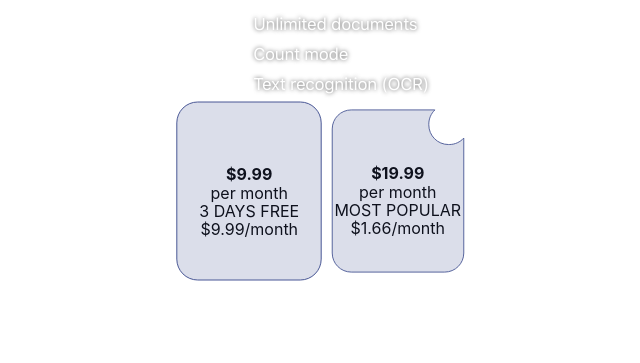
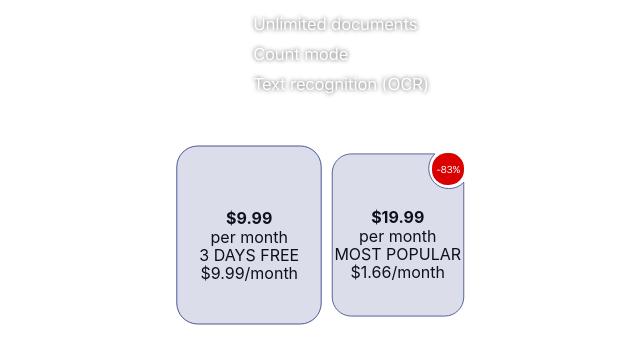
Before and after one commit to Vonubat/banner-iphone, a website built with webpack: page src/index.html in a window 1280 px wide. Shown: the part 323-686 px from the top of the page, without its empty margins (320-960 px from the left). Built offline with nearby package versions, Linux system fonts and the light colour scheme.

Commit message:
feat: enhance offer component #2

```diff
--- a/src/components/content.ts
+++ b/src/components/content.ts
@@ -10,7 +10,7 @@ export class Content extends LocalizationService {
       height: '15px',
     },
     titleProps: {
-      cssClassList: ['title-content', 'title-content__unlim-docs'],
+      cssClassList: ['content-title', 'content-title__unlim-docs'],
       innerHtml: this.langData['Unlimited documents'],
     },
   };
@@ -22,7 +22,7 @@ export class Content extends LocalizationService {
       height: '22px',
     },
     titleProps: {
-      cssClassList: ['title-content', 'title-content__export'],
+      cssClassList: ['content-title', 'content-title__export'],
       innerHtml: this.langData['Count mode'],
     },
   };
@@ -34,7 +34,7 @@ export class Content extends LocalizationService {
       height: '22px',
     },
     titleProps: {
-      cssClassList: ['title-content', 'title-content__ocr'],
+      cssClassList: ['content-title', 'content-title__ocr'],
       innerHtml: this.langData['Text recognition (OCR)'],
     },
   };
--- a/src/components/offer.ts
+++ b/src/components/offer.ts
@@ -33,11 +33,20 @@ export class Offer extends LocalizationService {
 
     const bg = createSVGElement('../assets/shape-2.svg', {
       cssClassList: ['section-bg', 'section-bg__annually'],
-      boxWidth: '134px',
+      boxWidth: '137px',
       boxHeight: '164px',
     });
 
-    annuallySection.appendChild(bg);
+    const saleBadge = createHTMLElement('div', {
+      cssClassList: ['sale-badge', 'sale-badge_passive'],
+    });
+
+    const badgeText = createHTMLElement('span', {
+      innerHtml: this.langData['-83%'],
+    });
+
+    saleBadge.appendChild(badgeText);
+    annuallySection.append(bg, saleBadge);
     return annuallySection;
   }
 
@@ -80,7 +89,7 @@ export class Offer extends LocalizationService {
 
   private buildMonthlySection(): HTMLDivElement {
     const section = this.createMonthlySection();
-    const title = this.createSectionTitle(this.langData.Monthly, ['section-title_active']);
+    const title = this.createSectionTitle(this.langData.Monthly, ['section-title', 'section-title_active']);
     const subscribePrice = this.createSectionSubscribePrice(
       this.langData['<strong>{{price}}</strong><br>per month'],
       MONTHLY_SUBSCRIBE_PRICE
@@ -94,7 +103,7 @@ export class Offer extends LocalizationService {
 
   private buildAnnuallySection(): HTMLDivElement {
     const section = this.createAnnuallySection();
-    const title = this.createSectionTitle(this.langData.Annually, ['section-title_passive']);
+    const title = this.createSectionTitle(this.langData.Annually, ['section-title', 'section-title_passive']);
     const subscribePrice = this.createSectionSubscribePrice(
       this.langData['<strong>{{price}}</strong><br>per month'],
       ANNUALLY_SUBSCRIBE_PRICE
--- a/src/sass/base/_typography.scss
+++ b/src/sass/base/_typography.scss
@@ -8,14 +8,14 @@
 
 .title {
   font-family: 'SF Pro Display';
+  font-size: 36px;
+  line-height: 42px;
   text-align: center;
   color: #ffffff;
   text-shadow: 0px 2px 4px rgba(0, 0, 0, 0.5);
-  font-size: 36px;
-  line-height: 42px;
 }
 
-.title-content {
+.content-title {
   font-family: 'SF Pro Text';
   font-size: 17px;
   line-height: 30px;
@@ -24,18 +24,34 @@
   text-shadow: 0px 0px 4px rgba(0, 0, 0, 0.684495);
 }
 
-.section-title_active {
+.section-title {
   font-family: 'SF Pro Display';
-  font-size: 18.7px;
-  line-height: 22px;
   text-align: center;
   color: #ffffff;
 }
 
+.section-title_active {
+  font-size: 18.7px;
+  line-height: 22px;
+}
+
 .section-title_passive {
-  font-family: 'SF Pro Display';
   font-size: 16.9983px;
   line-height: 20px;
+}
+
+.sale-badge {
+  font-family: 'SF Pro Display';
   text-align: center;
   color: #ffffff;
 }
+
+.sale-badge_active {
+  font-size: 12px;
+  line-height: 14px;
+}
+
+.sale-badge_passive {
+  font-size: 10px;
+  line-height: 12px;
+}
--- a/src/sass/components/_content.scss
+++ b/src/sass/components/_content.scss
@@ -17,10 +17,10 @@
 }
 
 /*
-.title-content__unlim-docs {
+.content-title__unlim-docs {
 }
-.title-content__ocr {
+.content-title__ocr {
 }
-.title-content__export {
+.content-title__export {
 }
 */
--- a/src/sass/components/_offer.scss
+++ b/src/sass/components/_offer.scss
@@ -4,6 +4,7 @@
   align-items: center;
   width: 297px;
   height: 181px;
+  margin-top: 44px;
 }
 
 .section {
@@ -46,6 +47,26 @@
 .section-bg__annually {
 }
 
+.sale-badge {
+  @include center-inside-elem-flex;
+  position: absolute;
+  top: -1px;
+  right: 2px;
+  background-color: #db0000;
+}
+
+.sale-badge_active {
+  width: 38px;
+  height: 38px;
+  border-radius: 19.2px;
+}
+
+.sale-badge_passive {
+  width: 32px;
+  height: 32px;
+  border-radius: 15px;
+}
+
 .section-title_active {
 }
 
```
